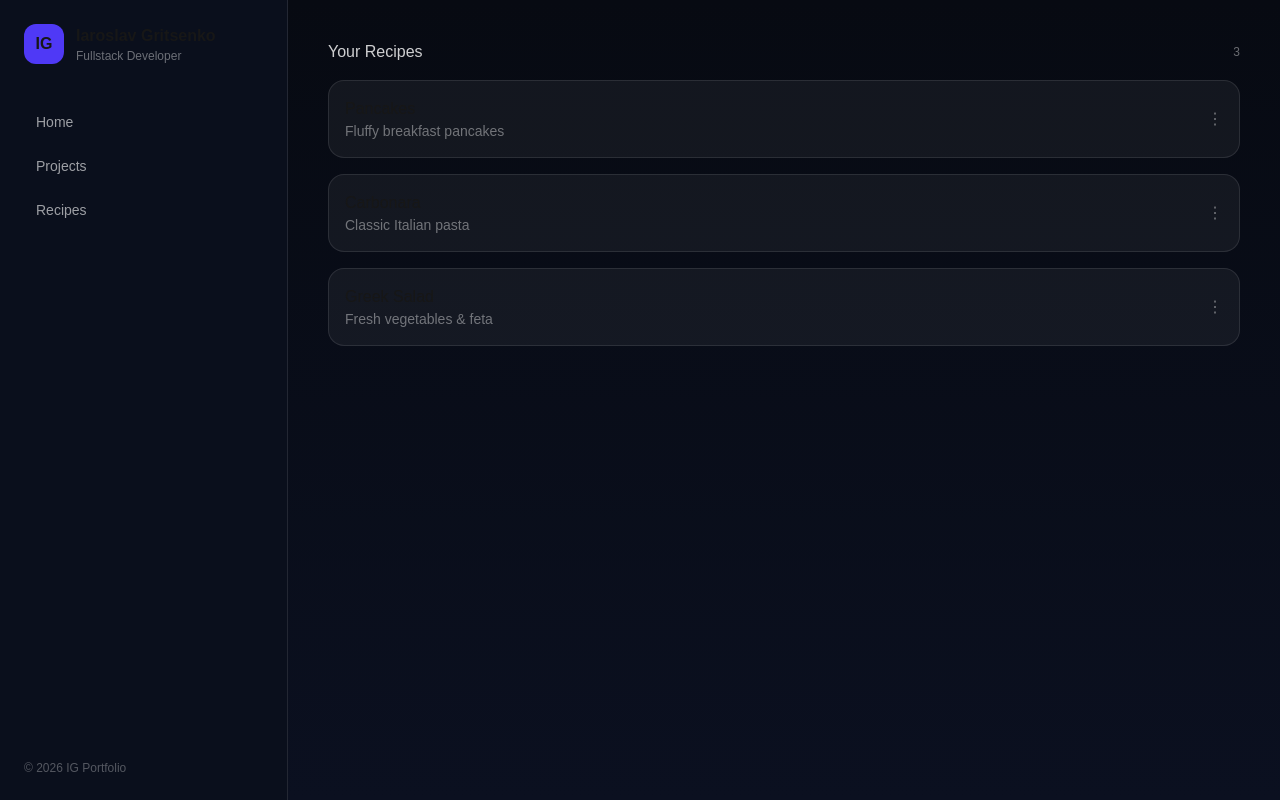
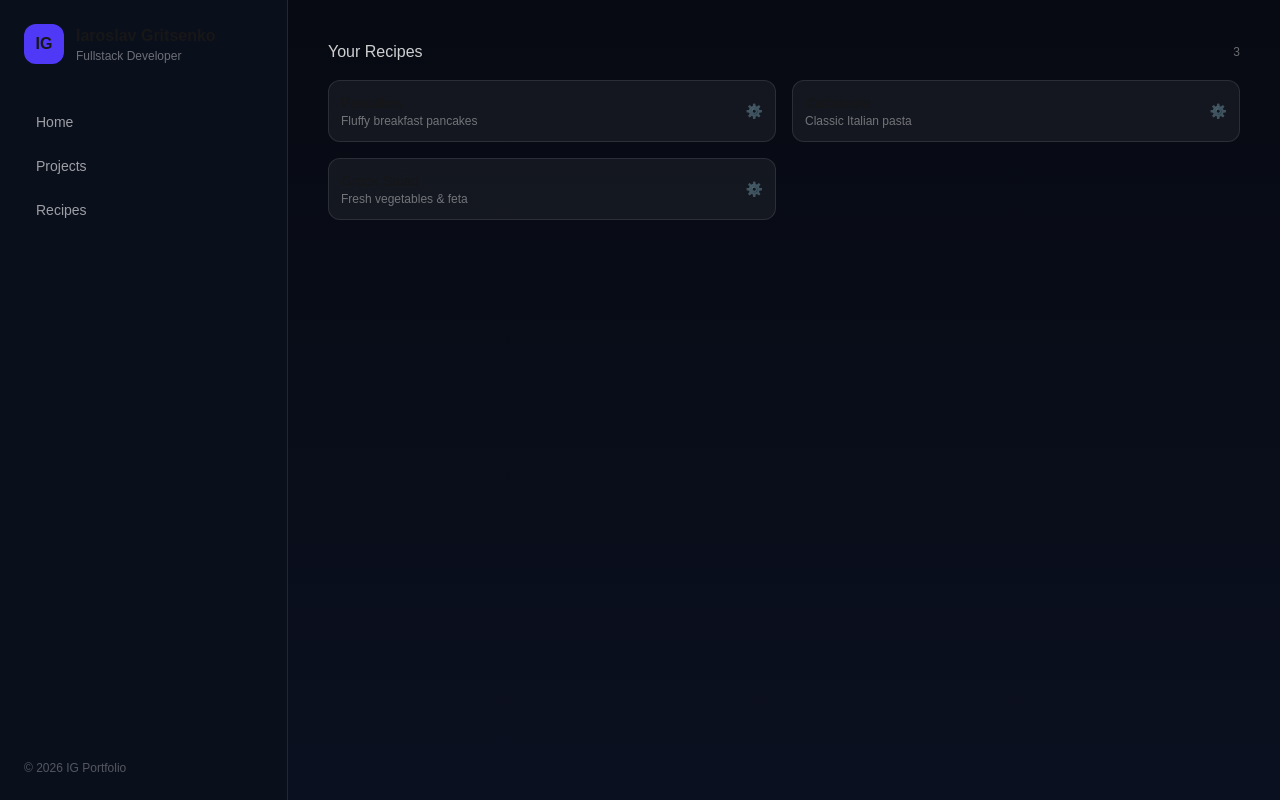
Before and after one commit to iarkko/pro, a Next.js app: page / in a window 1280 px wide. Built offline with nearby package versions, Linux system fonts and the light colour scheme.

Commit message:
change main page

```diff
--- a/app/api/upload/route.ts
+++ b/app/api/upload/route.ts
@@ -17,9 +17,12 @@ export async function POST(req: Request) {
     const bytes = await file.arrayBuffer();
     const buffer = Buffer.from(bytes);
 
-    const fileName = `${Date.now()}-${file.name}`;
+    // ⚠️ защита от мусорных имен
+    const safeName = file.name.replace(/[^a-zA-Z0-9.\-_]/g, "_");
 
-    // 🔥 ЕДИНЫЙ ХОСТОВЫЙ STORAGE (через volume)
+    const fileName = `${Date.now()}-${safeName}`;
+
+    // 🔥 ПИШЕМ В VOLUME (единый источник)
     const uploadDir = "/app/uploads";
     const filePath = path.join(uploadDir, fileName);
 
--- a/app/recipes/page.tsx
+++ b/app/recipes/page.tsx
@@ -19,6 +19,113 @@ type Recipe = {
 function uid() {
   return Math.random().toString(36).substring(2, 9);
 }
+
+/* =========================
+   ✅ Recipe Card Component
+========================= */
+function RecipeCard({
+  r,
+  onEdit,
+  onDelete,
+}: {
+  r: Recipe;
+  onEdit: (r: Recipe) => void;
+  onDelete: (id: string) => void;
+}) {
+  const [expanded, setExpanded] = useState(false);
+  const [menuOpen, setMenuOpen] = useState(false);
+
+  const isGrid = r.steps.length > 4;
+
+  return (
+    <div
+      onClick={() => setExpanded(!expanded)}
+      className="relative p-3 bg-white/5 rounded-xl space-y-2 cursor-pointer hover:bg-white/10 transition text-sm"
+    >
+      {/* IMAGE */}
+      {r.imageUrl && (
+        <img
+          src={r.imageUrl}
+          className="rounded-lg max-h-40 w-full object-cover"
+        />
+      )}
+
+      {/* HEADER */}
+      <div className="flex justify-between items-start">
+        <div>
+          <h3 className="font-bold">{r.title}</h3>
+          <p className="text-xs text-white/60">{r.description}</p>
+        </div>
+
+        {/* ⚙️ MENU */}
+        <div className="relative">
+          <button
+            onClick={(e) => {
+              e.stopPropagation();
+              setMenuOpen(!menuOpen);
+            }}
+            className="text-white/40 hover:text-white"
+          >
+            ⚙️
+          </button>
+
+          {menuOpen && (
+            <div className="absolute right-0 mt-2 bg-black/80 border border-white/10 rounded p-2 z-10">
+              <button
+                onClick={(e) => {
+                  e.stopPropagation();
+                  onEdit(r);
+                }}
+                className="block w-full text-left px-2 py-1 hover:bg-white/10"
+              >
+                Edit
+              </button>
+
+              <button
+                onClick={async (e) => {
+                  e.stopPropagation();
+                  if (!confirm("Delete recipe?")) return;
+                  await onDelete(r.id);
+                }}
+                className="block w-full text-left px-2 py-1 text-red-400 hover:bg-white/10"
+              >
+                Delete
+              </button>
+            </div>
+          )}
+        </div>
+      </div>
+
+      {/* EXPANDED */}
+      <div
+        className={`transition-all duration-300 ${
+          expanded ? "max-h-[500px]" : "max-h-0 overflow-hidden"
+        }`}
+      >
+        <div
+          className={
+            isGrid
+              ? "grid grid-cols-2 gap-2 mt-2"
+              : "flex flex-col gap-2 mt-2"
+          }
+        >
+          {r.steps.map((s, i) => (
+            <div
+              key={i}
+              className="p-2 rounded bg-white/5 text-xs text-white/70"
+            >
+              {s}
+            </div>
+          ))}
+        </div>
+      </div>
+    </div>
+  );
+}
+
+/* =========================
+   ✅ MAIN PAGE
+========================= */
 
 export default function RecipesPage() {
   const [recipes, setRecipes] = useState<Recipe[]>([]);
@@ -61,7 +168,11 @@ export default function RecipesPage() {
     load();
   }, []);
 
-  async function handleUpload(file: File, type: "main" | "step", stepId?: string) {
+  async function handleUpload(
+    file: File,
+    type: "main" | "step",
+    stepId?: string
+  ) {
     const fd = new FormData();
     fd.append("file", file);
 
@@ -114,6 +225,13 @@ export default function RecipesPage() {
     load();
   }
 
+  async function deleteRecipe(id: string) {
+    await fetch(`/api/recipes/${id}`, {
+      method: "DELETE",
+    });
+    load();
+  }
+
   function addStep() {
     setForm((p) => ({
       ...p,
@@ -137,6 +255,20 @@ export default function RecipesPage() {
     }));
   }
 
+  function startEdit(r: Recipe) {
+    setEditingId(r.id);
+    setForm({
+      title: r.title,
+      description: r.description,
+      imageUrl: r.imageUrl,
+      steps: r.steps.map((s) => ({
+        id: uid(),
+        text: s,
+      })),
+    });
+    setOpenForm(true);
+  }
+
   return (
     <div className="space-y-8">
 
@@ -155,15 +287,14 @@ export default function RecipesPage() {
       {error && <div className="text-red-400">Failed to load recipes</div>}
 
       {!loading && !error && (
-        <div className="grid grid-cols-3 gap-6">
+        <div className="grid grid-cols-1 md:grid-cols-2 lg:grid-cols-3 gap-4">
           {recipes.map((r) => (
-            <div key={r.id} className="p-4 bg-white/5 rounded-xl space-y-2">
-              {r.imageUrl && (
-                <img src={r.imageUrl} className="rounded-lg" />
-              )}
-              <h3 className="font-bold">{r.title}</h3>
-              <p className="text-sm text-white/60">{r.description}</p>
-            </div>
+            <RecipeCard
+              key={r.id}
+              r={r}
+              onEdit={startEdit}
+              onDelete={deleteRecipe}
+            />
           ))}
         </div>
       )}
@@ -214,18 +345,18 @@ export default function RecipesPage() {
             </label>
 
             {/* STEPS */}
-            <div className="space-y-3">
-              <div className="flex justify-between items-center">
-                <p className="font-medium">Steps</p>
-                <button onClick={addStep}>+ step</button>
-              </div>
-
+            <div
+              className={
+                form.steps.length > 4
+                  ? "grid grid-cols-2 gap-4"
+                  : "space-y-3"
+              }
+            >
               {form.steps.map((step) => (
                 <div
                   key={step.id}
                   className="grid grid-cols-[1fr_140px] gap-3 items-start p-3 bg-black/30 rounded-lg"
                 >
-                  {/* TEXT */}
                   <textarea
                     className="w-full min-h-[80px] p-2 bg-black/40 rounded resize-none"
                     value={step.text}
@@ -235,7 +366,6 @@ export default function RecipesPage() {
                     placeholder="Step description..."
                   />
 
-                  {/* IMAGE BLOCK */}
                   <div className="relative h-[80px]">
                     <label className="h-full w-full border border-dashed border-white/20 rounded flex items-center justify-center text-xs text-white/50 cursor-pointer overflow-hidden">
                       <input
@@ -257,7 +387,6 @@ export default function RecipesPage() {
                       )}
                     </label>
 
-                    {/* DELETE BUTTON — FIXED */}
                     <button
                       onClick={() => removeStep(step.id)}
                       className="absolute top-1 right-1 w-[11px] h-[11px] bg-red-500 rounded-full hover:scale-110 transition"
@@ -267,7 +396,10 @@ export default function RecipesPage() {
               ))}
             </div>
 
-            <div className="flex justify-end gap-2">
+            <div className="flex justify-between">
+              <button onClick={addStep}>+ step</button>
+
+              <div className="flex gap-2">
                 <button onClick={() => setOpenForm(false)}>
                   Cancel
                 </button>
@@ -279,6 +411,7 @@ export default function RecipesPage() {
                   Save
                 </button>
               </div>
+            </div>
 
           </div>
         </div>
--- a/components/recipes/RecipeCard.tsx
+++ b/components/recipes/RecipeCard.tsx
@@ -1,20 +1,101 @@
+"use client";
+
+import { useState } from "react";
+
 export default function RecipeCard({
   recipe,
 }: {
   recipe: { title: string; desc: string };
 }) {
+  const [expanded, setExpanded] = useState(false);
+  const [menuOpen, setMenuOpen] = useState(false);
+
+  // 🔧 mock steps (пока нет реальных)
+  const steps = [
+    "Step 1",
+    "Step 2",
+    "Step 3",
+    "Step 4",
+    "Step 5",
+  ];
+
+  const isGrid = steps.length > 4;
+
   return (
-    <div className="flex items-center justify-between p-4 rounded-2xl bg-white/5 border border-white/10 hover:bg-white/10 transition">
+    <div
+      onClick={() => setExpanded(!expanded)}
+      className="relative p-3 rounded-xl bg-white/5 border border-white/10 hover:bg-white/10 transition cursor-pointer text-sm"
+    >
+      {/* HEADER */}
+      <div className="flex items-center justify-between">
+        <div>
+          <h3 className="font-medium">{recipe.title}</h3>
+          <p className="text-xs text-white/40">{recipe.desc}</p>
+        </div>
 
-      <div>
-        <h3 className="font-medium">{recipe.title}</h3>
-        <p className="text-sm text-white/40">{recipe.desc}</p>
+        {/* ⚙️ MENU */}
+        <div className="relative">
+          <button
+            onClick={(e) => {
+              e.stopPropagation();
+              setMenuOpen(!menuOpen);
+            }}
+            className="text-white/40 hover:text-white"
+          >
+            ⚙️
+          </button>
+
+          {menuOpen && (
+            <div className="absolute right-0 mt-2 bg-black/80 backdrop-blur border border-white/10 rounded p-2 z-10">
+              <button
+                onClick={(e) => {
+                  e.stopPropagation();
+                  alert("edit (not wired yet)");
+                }}
+                className="block w-full text-left px-2 py-1 hover:bg-white/10"
+              >
+                Edit
+              </button>
+
+              <button
+                onClick={(e) => {
+                  e.stopPropagation();
+                  if (confirm("Delete recipe?")) {
+                    alert("delete (not wired yet)");
+                  }
+                }}
+                className="block w-full text-left px-2 py-1 text-red-400 hover:bg-white/10"
+              >
+                Delete
+              </button>
+            </div>
+          )}
+        </div>
       </div>
 
-      <button className="text-white/40 hover:text-white">
-        ⋮
-      </button>
-
+      {/* EXPANDED CONTENT */}
+      <div
+        className={`transition-all duration-300 ${
+          expanded ? "max-h-[500px] mt-3" : "max-h-0 overflow-hidden"
+        }`}
+      >
+        <div
+          className={
+            isGrid
+              ? "grid grid-cols-2 gap-2"
+              : "flex flex-col gap-2"
+          }
+        >
+          {steps.map((s, i) => (
+            <div
+              key={i}
+              className="p-2 rounded bg-white/5 text-xs text-white/70"
+            >
+              {s}
+            </div>
+          ))}
+        </div>
+      </div>
     </div>
   );
 }
--- a/components/recipes/RecipeList.tsx
+++ b/components/recipes/RecipeList.tsx
@@ -28,7 +28,8 @@ export default function RecipeList() {
         </span>
       </div>
 
-      <div className="space-y-4">
+      {/* 🔥 GRID вместо списка */}
+      <div className="grid grid-cols-1 md:grid-cols-2 gap-4">
         {mock.map((r, i) => (
           <RecipeCard key={i} recipe={r} />
         ))}
--- a/docker-compose.yml
+++ b/docker-compose.yml
@@ -6,7 +6,7 @@ services:
 
     environment:
       POSTGRES_USER: postgres
-      POSTGRES_PASSWORD: postgres
+      POSTGRES_PASSWORD: y198619
       POSTGRES_DB: postgres
 
     volumes:
@@ -31,14 +31,13 @@ services:
         condition: service_healthy
 
     environment:
-      DATABASE_URL: postgresql://postgres:postgres@postgres:5432/postgres
+      DATABASE_URL: postgresql://postgres:y198619@postgres:5432/postgres
 
     ports:
-      - "3000:3000"
+      - "127.0.0.1:3000:3000"
 
-    # 🔥 КЛЮЧ: единый storage на хосте
     volumes:
-      - /home/dev/pro/uploads:/app/uploads
+      - ./uploads:/app/uploads
 
     env_file:
       - .env
--- a/package.json
+++ b/package.json
@@ -21,8 +21,8 @@
     "@prisma/client": "^5.22.0",
     "@tailwindcss/postcss": "^4",
     "@types/node": "^20",
-    "@types/react": "^19",
-    "@types/react-dom": "^19",
+    "@types/react": "^19.2.14",
+    "@types/react-dom": "^19.2.3",
     "autoprefixer": "^10.5.0",
     "eslint": "^9",
     "eslint-config-next": "16.2.4",
```
Also changed, not shown: components/recipes/RecipeForm.tsx (+9 -7 lines), 7 other files (tests, documents, lock files or other folders). Lines whose indentation alone changed are shown as unchanged.
